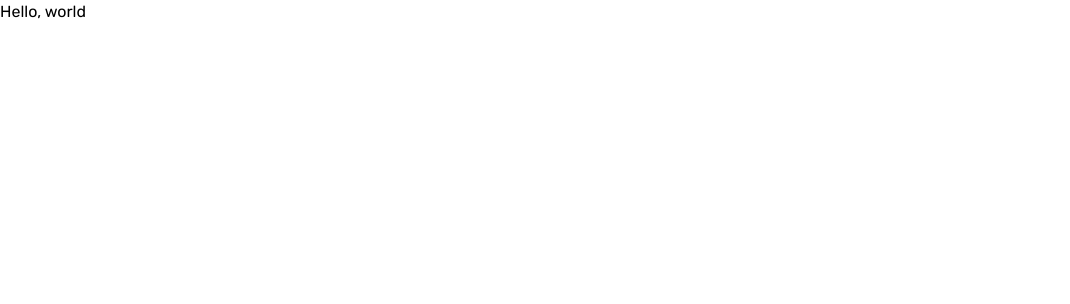
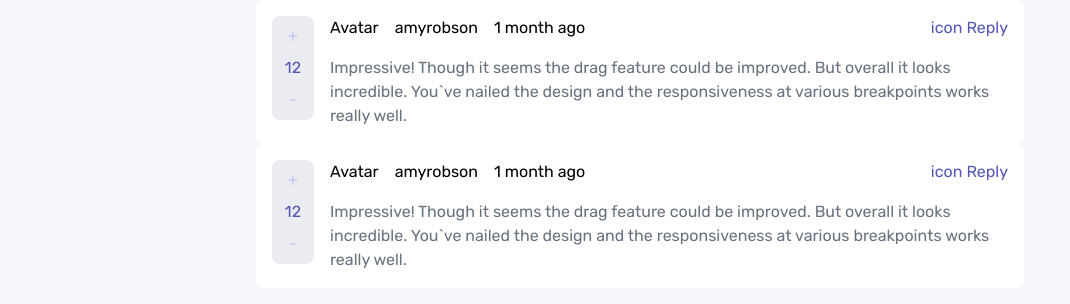
Before and after one commit to dominikrubroeder/interactive-comments-section-website, a Next.js app: page / in a window 1280 px wide. Shown: the top 304 px of the page, without its empty margins (0-1070 px from the left). Built offline with nearby package versions, Linux system fonts and the light colour scheme.

Commit message:
Start implementing Comment UI and data structure

```diff
--- /dev/null
+++ b/components/Comment.tsx
@@ -0,0 +1,37 @@
+import React from 'react';
+
+const Comment: React.FC = () => {
+  return (
+    <div className="flex items-start gap-4 p-4 rounded-lg bg-white">
+      <div className="flex flex-col gap-0 text-center shrink-0 bg-app-neutral-gray-light rounded-lg px-2">
+        <button className="p-2 text-app-primary-blue-grayish-light hover:text-app-primary-blue-moderate">
+          +
+        </button>
+        <p className="text-app-primary-blue-moderate">12</p>
+        <button className="p-2 text-app-primary-blue-grayish-light hover:text-app-primary-blue-moderate">
+          -
+        </button>
+      </div>
+
+      <div className="flex-1 grid gap-4">
+        <header className="flex items-center justify-between gap-2">
+          <div className="flex items-center gap-4">
+            <div>Avatar</div>
+            <h2>amyrobson</h2>
+            <p>1 month ago</p>
+          </div>
+
+          <button className="text-app-primary-blue-moderate">icon Reply</button>
+        </header>
+
+        <p className="text-app-neutral-blue-grayish">
+          Impressive! Though it seems the drag feature could be improved. But
+          overall it looks incredible. You`ve nailed the design and the
+          responsiveness at various breakpoints works really well.
+        </p>
+      </div>
+    </div>
+  );
+};
+
+export default Comment;
--- /dev/null
+++ b/components/CommentList.tsx
@@ -0,0 +1,17 @@
+import React from 'react';
+import { commentList } from '../data/data';
+import Comment from './Comment';
+
+const CommentList: React.FC = () => {
+  return (
+    <ul>
+      {commentList.map((comment) => (
+        <li key={comment.id}>
+          <Comment />
+        </li>
+      ))}
+    </ul>
+  );
+};
+
+export default CommentList;
--- /dev/null
+++ b/data/data.json
@@ -0,0 +1,68 @@
+{
+  "currentUser": {
+    "image": {
+      "png": "./images/avatars/image-juliusomo.png",
+      "webp": "./images/avatars/image-juliusomo.webp"
+    },
+    "username": "juliusomo"
+  },
+  "comments": [
+    {
+      "id": 1,
+      "content": "Impressive! Though it seems the drag feature could be improved. But overall it looks incredible. You've nailed the design and the responsiveness at various breakpoints works really well.",
+      "createdAt": "1 month ago",
+      "score": 12,
+      "user": {
+        "image": {
+          "png": "./images/avatars/image-amyrobson.png",
+          "webp": "./images/avatars/image-amyrobson.webp"
+        },
+        "username": "amyrobson"
+      },
+      "replies": []
+    },
+    {
+      "id": 2,
+      "content": "Woah, your project looks awesome! How long have you been coding for? I'm still new, but think I want to dive into React as well soon. Perhaps you can give me an insight on where I can learn React? Thanks!",
+      "createdAt": "2 weeks ago",
+      "score": 5,
+      "user": {
+        "image": {
+          "png": "./images/avatars/image-maxblagun.png",
+          "webp": "./images/avatars/image-maxblagun.webp"
+        },
+        "username": "maxblagun"
+      },
+      "replies": [
+        {
+          "id": 3,
+          "content": "If you're still new, I'd recommend focusing on the fundamentals of HTML, CSS, and JS before considering React. It's very tempting to jump ahead but lay a solid foundation first.",
+          "createdAt": "1 week ago",
+          "score": 4,
+          "replyingTo": "maxblagun",
+          "user": {
+            "image": {
+              "png": "./images/avatars/image-ramsesmiron.png",
+              "webp": "./images/avatars/image-ramsesmiron.webp"
+            },
+            "username": "ramsesmiron"
+          }
+        },
+        {
+          "id": 4,
+          "content": "I couldn't agree more with this. Everything moves so fast and it always seems like everyone knows the newest library/framework. But the fundamentals are what stay constant.",
+          "createdAt": "2 days ago",
+          "score": 2,
+          "replyingTo": "ramsesmiron",
+          "user": {
+            "image": {
+              "png": "./images/avatars/image-juliusomo.png",
+              "webp": "./images/avatars/image-juliusomo.webp"
+            },
+            "username": "juliusomo"
+          }
+        }
+      ]
+    }
+  ]
+}
--- /dev/null
+++ b/data/data.ts
@@ -0,0 +1,91 @@
+const currentUser = {
+  currentUser: {
+    image: {
+      png: './images/avatars/image-juliusomo.png',
+      webp: './images/avatars/image-juliusomo.webp',
+    },
+    username: 'juliusomo',
+  },
+};
+
+export interface IComment {
+  id: number;
+  content: string;
+  createdAt: string;
+  score: number;
+  user: { image: { png: string; webp: string }; username: string };
+  replies: IReply[];
+}
+
+interface IReply {
+  id: number;
+  content: string;
+  createdAt: string;
+  score: number;
+  user: { image: { png: string; webp: string }; username: string };
+  replyingTo: string;
+}
+
+export const commentList: IComment[] = [
+  {
+    id: 1,
+    content:
+      "Impressive! Though it seems the drag feature could be improved. But overall it looks incredible. You've nailed the design and the responsiveness at various breakpoints works really well.",
+    createdAt: '1 month ago',
+    score: 12,
+    user: {
+      image: {
+        png: './images/avatars/image-amyrobson.png',
+        webp: './images/avatars/image-amyrobson.webp',
+      },
+      username: 'amyrobson',
+    },
+    replies: [],
+  },
+  {
+    id: 2,
+    content:
+      "Woah, your project looks awesome! How long have you been coding for? I'm still new, but think I want to dive into React as well soon. Perhaps you can give me an insight on where I can learn React? Thanks!",
+    createdAt: '2 weeks ago',
+    score: 5,
+    user: {
+      image: {
+        png: './images/avatars/image-maxblagun.png',
+        webp: './images/avatars/image-maxblagun.webp',
+      },
+      username: 'maxblagun',
+    },
+    replies: [
+      {
+        id: 3,
+        content:
+          "If you're still new, I'd recommend focusing on the fundamentals of HTML, CSS, and JS before considering React. It's very tempting to jump ahead but lay a solid foundation first.",
+        createdAt: '1 week ago',
+        score: 4,
+        replyingTo: 'maxblagun',
+        user: {
+          image: {
+            png: './images/avatars/image-ramsesmiron.png',
+            webp: './images/avatars/image-ramsesmiron.webp',
+          },
+          username: 'ramsesmiron',
+        },
+      },
+      {
+        id: 4,
+        content:
+          "I couldn't agree more with this. Everything moves so fast and it always seems like everyone knows the newest library/framework. But the fundamentals are what stay constant.",
+        createdAt: '2 days ago',
+        score: 2,
+        replyingTo: 'ramsesmiron',
+        user: {
+          image: {
+            png: './images/avatars/image-juliusomo.png',
+            webp: './images/avatars/image-juliusomo.webp',
+          },
+          username: 'juliusomo',
+        },
+      },
+    ],
+  },
+];
--- /dev/null
+++ b/pages/_document.tsx
@@ -0,0 +1,13 @@
+import { Html, Head, Main, NextScript } from 'next/document';
+
+export default function Document() {
+  return (
+    <Html lang="en">
+      <Head />
+      <body className="bg-app-neutral-gray-light-very">
+        <Main />
+        <NextScript />
+      </body>
+    </Html>
+  );
+}
--- a/pages/index.tsx
+++ b/pages/index.tsx
@@ -1,5 +1,7 @@
 import type { NextPage } from 'next';
 import Head from 'next/head';
+import Comment from '../components/Comment';
+import CommentList from '../components/CommentList';
 
 const Home: NextPage = () => {
   return (
@@ -10,8 +12,8 @@ const Home: NextPage = () => {
         <link rel="icon" href="/favicon.ico" />
       </Head>
 
-      <main>
-        <h1>Hello, world</h1>
+      <main className="max-w-screen-md m-auto">
+        <CommentList />
       </main>
     </div>
   );
```
